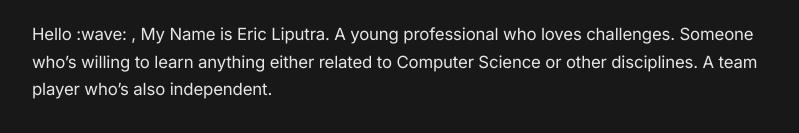
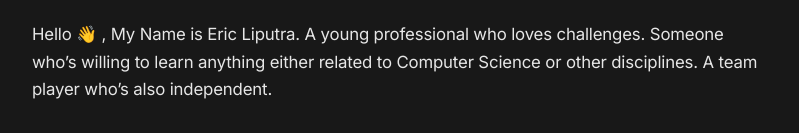
Before and after one commit to GaroPpo/Gatsby-Cloud, a Gatsby site: page /about/ in a window 1280 px wide. Shown: the part 476-609 px from the top of the page, without its empty margins (240-1039 px from the left). Built offline with nearby package versions, Linux system fonts and the light colour scheme; Gatsby itself is replaced by a stand-in of ours.

Commit message:
Update about.md
Change :wave:

```diff
--- a/content/pages/about.md
+++ b/content/pages/about.md
@@ -6,7 +6,7 @@ template: 'page'
 
 ![Eric Liputra](https://avatars.githubusercontent.com/u/17180240?v=4#img-thumbnail)
 
-Hello :wave: , My Name is Eric Liputra. A young professional who loves challenges. Someone who’s willing to learn anything either related to Computer Science or other disciplines. A team player who’s also independent.
+Hello 👋 , My Name is Eric Liputra. A young professional who loves challenges. Someone who’s willing to learn anything either related to Computer Science or other disciplines. A team player who’s also independent.
 
 > “The people who are crazy enough to think they can change the world are the ones who do.” - <b>Steve jobs</b>
 
```
